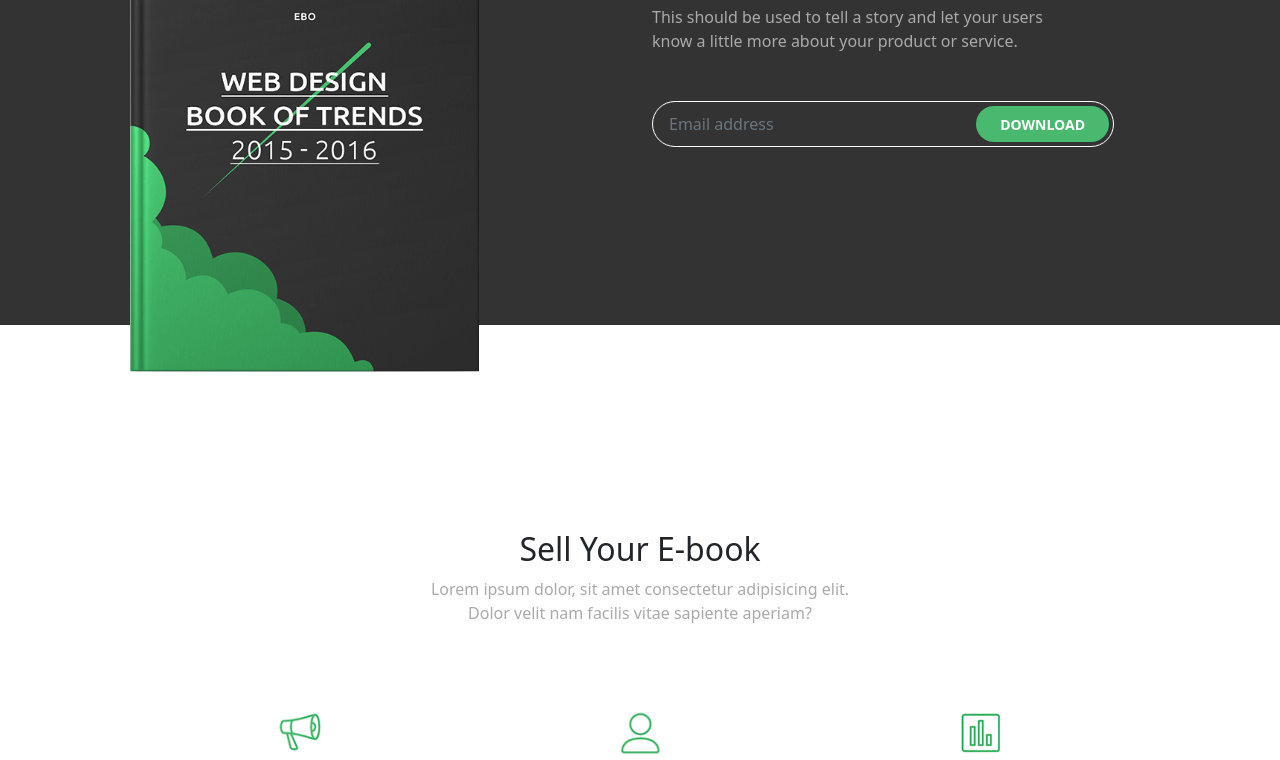
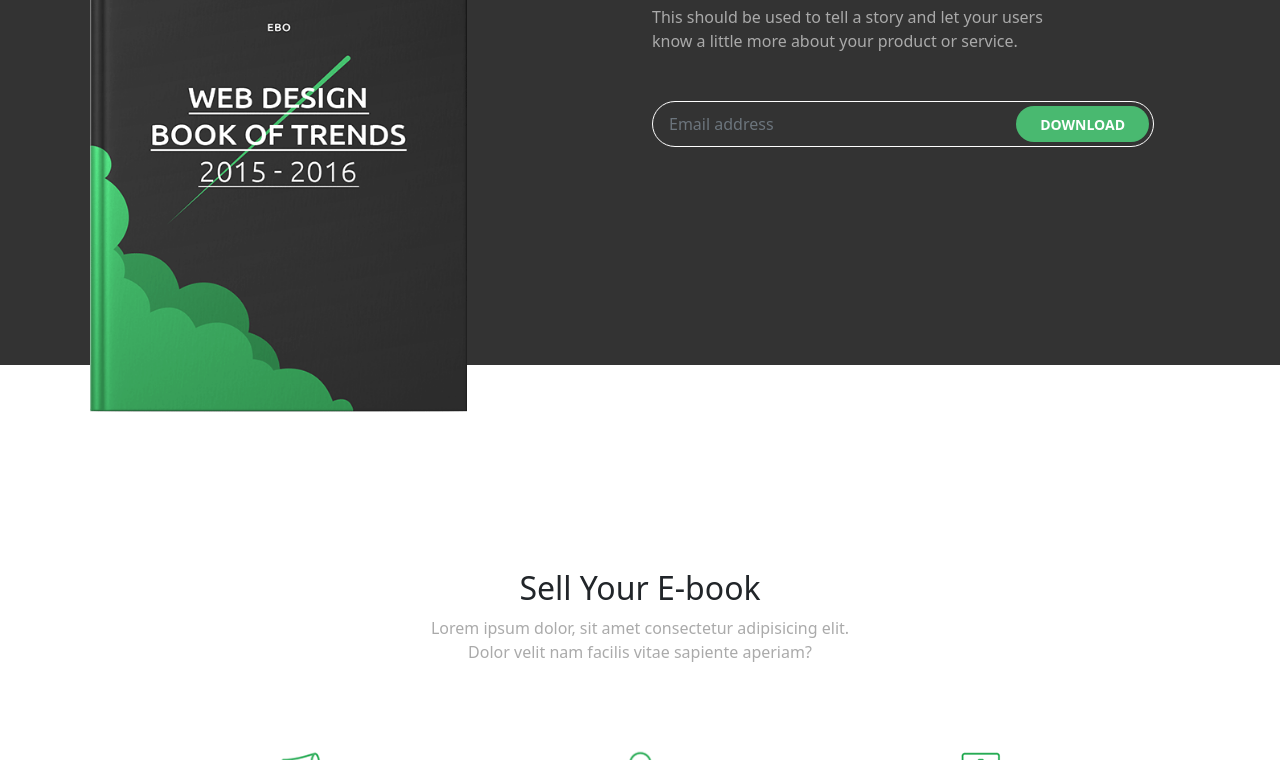
Before and after one commit to kannanvk1997/Assignment-innovation, a plain HTML site: page index.html in a window 1280 px wide. Shown: the part 340-1100 px from the top of the page. Drawn offline with nearby package versions, Linux system fonts and the light colour scheme.

Commit message:
padding adjust

```diff
--- a/index.html
+++ b/index.html
@@ -64,7 +64,7 @@
     <!----------Banner------------>
     <section id="banner" class="py-5">
         <div class="container">
-            <div class="row px-5">
+            <div class="row px-2">
                 <div class="col-md-12 col-lg-6 position-relative">
                     <img src="images/Ebook.png" class="img-fluid d-block book_img " alt="image">
                 </div>
```
